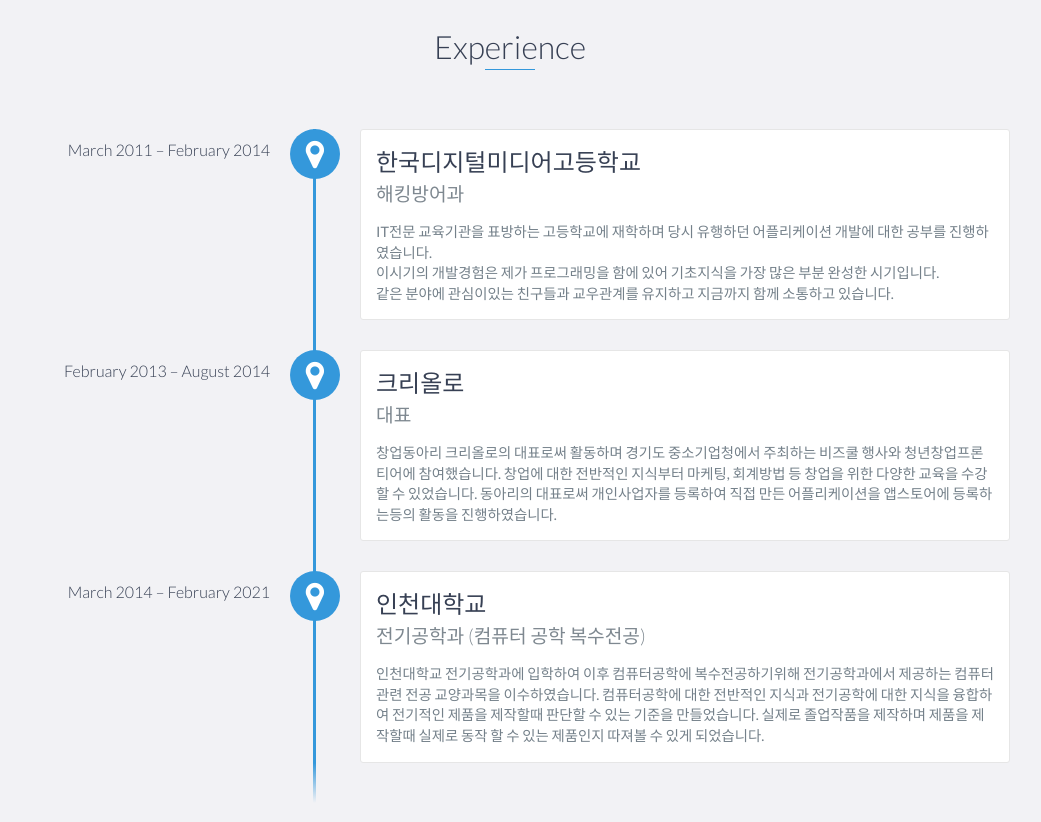
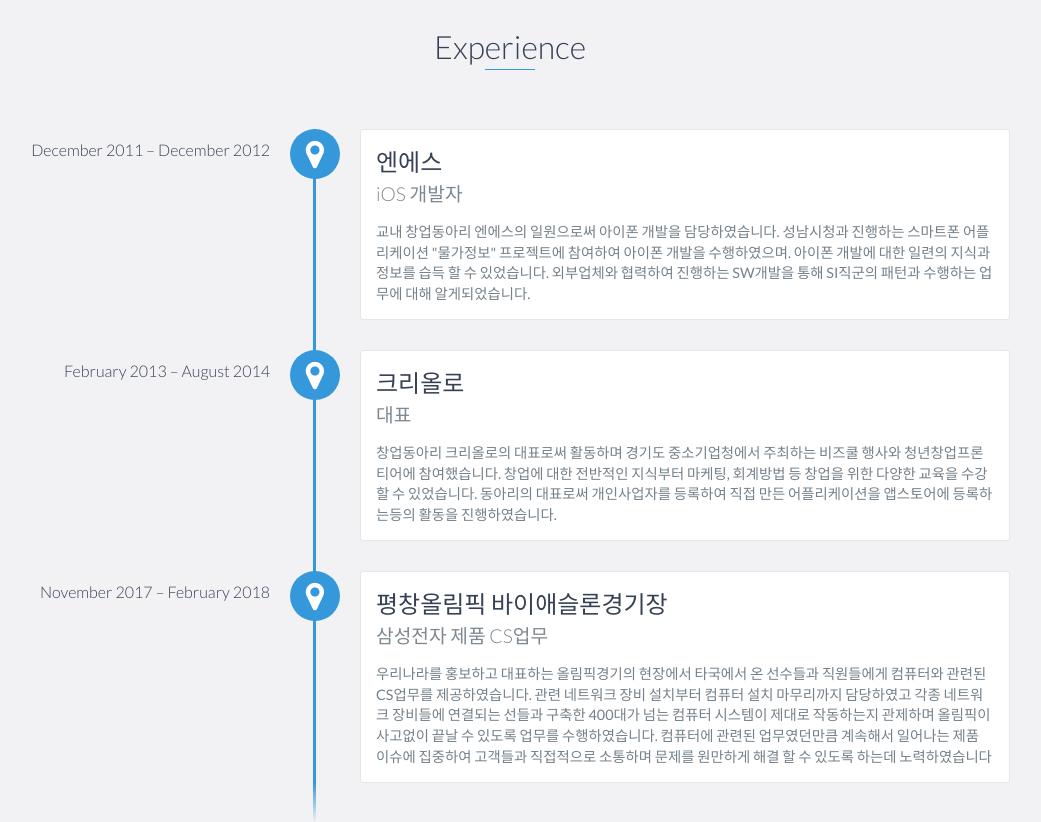
Before and after one commit to Lixmna/Lixmna.github.io, a website: page index.html in a window 1280 px wide. Shown: the part 1160-1982 px from the top of the page, without its empty margins (130-1171 px from the left). Drawn offline with nearby package versions, Linux system fonts and the light colour scheme.

Commit message:
변경점확인

```diff
--- a/index.html
+++ b/index.html
@@ -88,16 +88,15 @@
     <div id="experience" class="background-alt">
         <h2 class="heading">Experience</h2>
         <div id="experience-timeline">
-            <div data-date="March 2011 – February 2014">
-                <h3>한국디지털미디어고등학교</h3>
-                <h4>해킹방어과</h4>
+            <div data-date="December 2011 – December 2012">
+                <h3>엔에스</h3>
+                <h4>iOS 개발자</h4>
                 <p>
-                    IT전문 교육기관을 표방하는 고등학교에 재학하며 당시 유행하던 어플리케이션 개발에 대한 공부를 진행하였습니다.<br>
-                    이시기의 개발경험은 제가 프로그래밍을 함에 있어 기초지식을 가장 많은 부분 완성한 시기입니다.<br>
-                    같은 분야에 관심이있는 친구들과 교우관계를 유지하고 지금까지 함께 소통하고 있습니다.
+                    교내 창업동아리 엔에스의 일원으로써 아이폰 개발을 담당하였습니다. 성남시청과 진행하는 스마트폰 어플리케이션 "물가정보" 프로젝트에 참여하여 아이폰 개발을 수행하였으며.
+                    아이폰 개발에 대한 일련의 지식과 정보를 습득 할 수 있었습니다. 외부업체와 협력하여 진행하는 SW개발을 통해 SI직군의 패턴과 수행하는 업무에 대해
+                    알게되었습니다.
                 </p>
             </div>
-
             <div data-date="February 2013 – August 2014">
                 <h3>크리올로</h3>
                 <h4>대표</h4>
@@ -107,18 +106,15 @@
                     직접 만든 어플리케이션을 앱스토어에 등록하는등의 활동을 진행하였습니다.
                 </p>
             </div>
-
-            <div data-date="March 2014 – February 2021">
-                <h3>인천대학교</h3>
-                <h4>전기공학과 (컴퓨터 공학 복수전공)</h4>
+            <div data-date="November 2017 – February 2018">
+                <h3>평창올림픽 바이애슬론경기장</h3>
+                <h4>삼성전자 제품 CS업무</h4>
                 <p>
-                    인천대학교 전기공학과에 입학하여 이후 컴퓨터공학에 복수전공하기위해 전기공학과에서 제공하는 컴퓨터관련 전공 교양과목을 이수하였습니다.
-                    컴퓨터공학에 대한 전반적인 지식과 전기공학에 대한 지식을 융합하여 전기적인 제품을 제작할때 판단할 수 있는 기준을 만들었습니다.
-                    실제로 졸업작품을 제작하며 제품을 제작할때 실제로 동작 할 수 있는 제품인지 따져볼 수 있게 되었습니다.
+                    우리나라를 홍보하고 대표하는 올림픽경기의 현장에서 타국에서 온 선수들과 직원들에게 컴퓨터와 관련된 CS업무를 제공하였습니다. 관련 네트워크 장비 설치부터 컴퓨터 설치 마무리까지 담당하였고
+                    각종 네트워크 장비들에 연결되는 선들과 구축한 400대가 넘는 컴퓨터 시스템이 제대로 작동하는지 관제하며 올림픽이 사고없이 끝날 수 있도록 업무를 수행하였습니다.
+                    컴퓨터에 관련된 업무였던만큼 계속해서 일어나는 제품 이슈에 집중하여 고객들과 직접적으로 소통하며 문제를 원만하게 해결 할 수 있도록 하는데 노력하였습니다
                 </p>
             </div>
-
-
         </div>
     </div>
     <!-- End #experience -->
```
